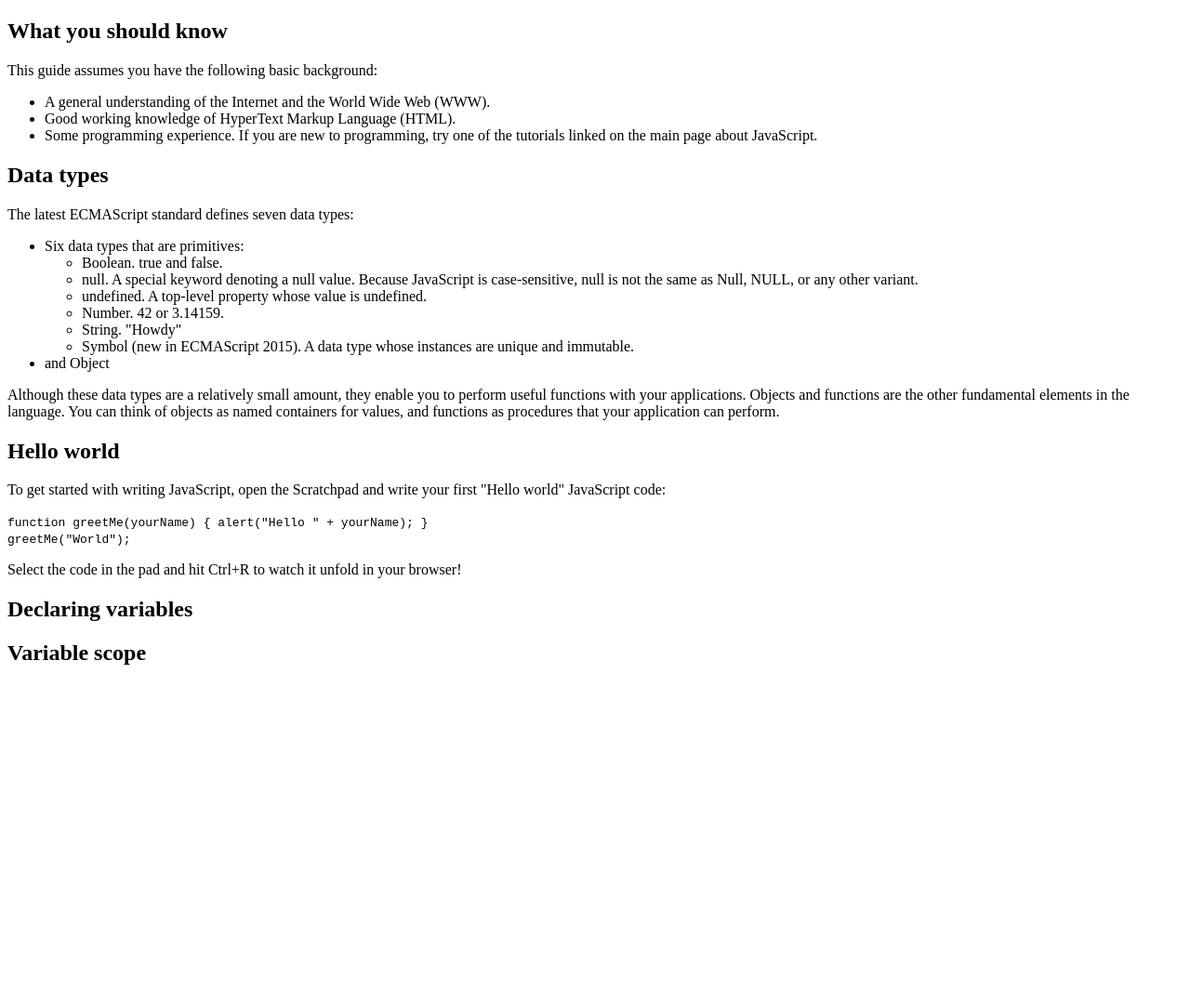
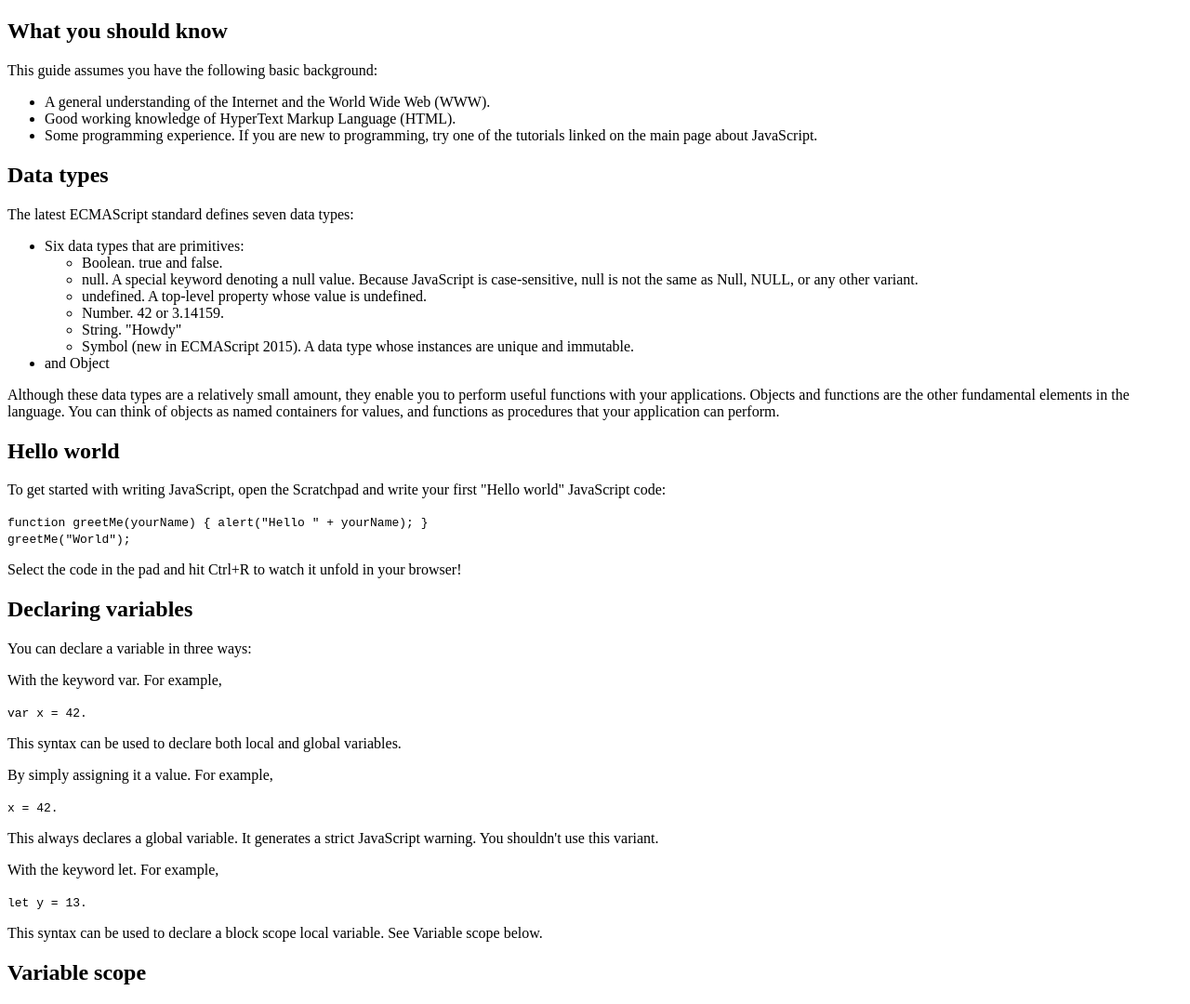
Before and after one commit to jazmin10/techincal-documentation-page, a plain HTML site: page index.html in a window 1280 px wide. Shown: the whole page at 93% size. Before the commit the page ends 800 px from the top, so only its background shows below. Drawn offline with Linux system fonts and the light colour scheme.

Commit message:
add content to declaring variables section

```diff
--- a/index.html
+++ b/index.html
@@ -80,7 +80,20 @@
 					<h2>Declaring variables</h2>
 				</header>
 				<article>
-					<!-- content -->
+					<p>You can declare a variable in three ways:</p>
+					<p>With the keyword var. For example,</p>
+					<code>
+						var x = 42.
+					</code>
+					<p>This syntax can be used to declare both local and global variables.</p>
+					<p>By simply assigning it a value. For example,</p>
+					<code>x = 42.</code>
+					<p>This always declares a global variable. It generates a strict JavaScript warning. You shouldn't use this variant.</p>
+					<p>With the keyword let. For example,</p>
+					<code>
+						 let y = 13.
+					</code>
+					<p>This syntax can be used to declare a block scope local variable. See Variable scope below.</p>
 				</article>
 			</section>
 
```
